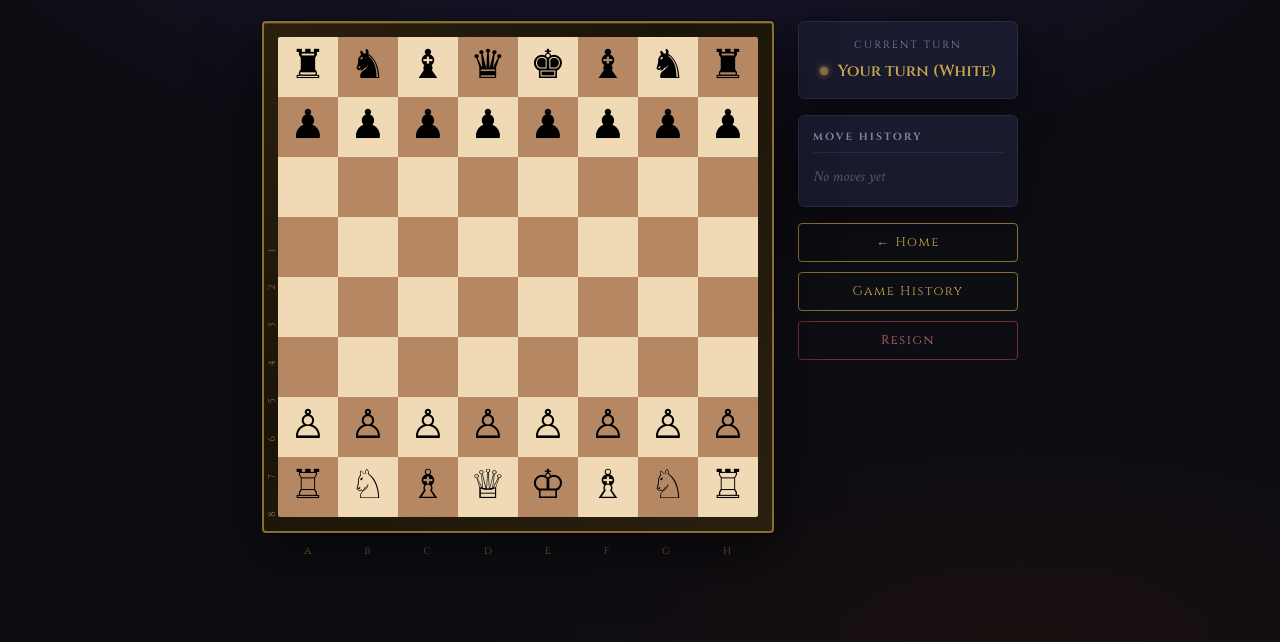
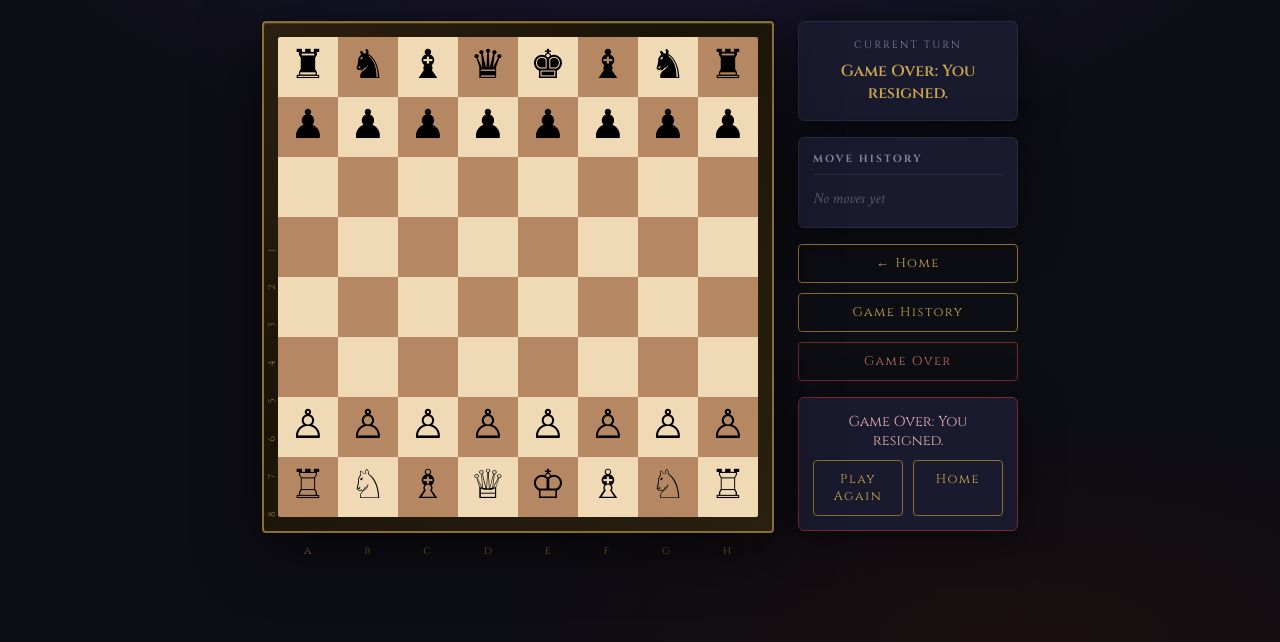
Before and after one commit to azizTarik-ui/AI6001_Project, a plain HTML site: page chess_realm/frontend/play.html in a window 1280 px wide. Both pictures are taken after a click on the button "Resign". Shown: the part 158-800 px from the top of the page. Drawn offline with Linux system fonts and the light colour scheme.

Commit message:
Refined the resign.

```diff
--- a/chess_realm/frontend/game.js
+++ b/chess_realm/frontend/game.js
@@ -1,6 +1,10 @@
 const canvas = document.getElementById("chessBoard");
 const ctx = canvas.getContext("2d");
 const statusEl = document.getElementById("status");
+const resignBtn = document.getElementById("resignBtn");
+const gameOverPanel = document.getElementById("gameOverPanel");
+const gameOverMessageEl = document.getElementById("gameOverMessage");
+const playAgainBtn = document.getElementById("playAgainBtn");
 
 const SQUARE_SIZE = 60;
 const LIGHT      = "#f0d9b5";
@@ -34,10 +38,27 @@ let castleRights = {
 // ─── RESIGN ──────────────────────────────────────────────────
 
 function resignGame() {
-  statusEl.textContent = "You resigned. Game over.";
+  showGameOver("Game Over: You resigned.", "loss");
+}
+
+function showGameOver(message, result) {
+  statusEl.textContent = message;
   currentTurn = "over";
-  // Add this line:
-  saveGame("loss");
+  selectedSquare = null;
+  legalMoves = [];
+
+  if (gameOverPanel && gameOverMessageEl) {
+    gameOverMessageEl.textContent = message;
+    gameOverPanel.classList.remove("hidden");
+  }
+
+  if (resignBtn) {
+    resignBtn.disabled = true;
+    resignBtn.textContent = "Game Over";
+  }
+
+  saveGame(result);
+  drawBoard();
 }
 
 // ─── PIECE HELPERS ───────────────────────────────────────────
@@ -509,21 +530,14 @@ function movePiece(fromRow, fromCol, toRow, toCol) {
   const state = getGameOverStateForBoard(board, currentTurn, castleRights);
 
   if (state === "checkmate") {
-    const winner = currentTurn === "white" ? "Black wins!" : "White wins!";
-    statusEl.textContent = "Checkmate! " + winner;
-    currentTurn = "over";
-    // Add this line:
-    saveGame(currentTurn === "white" ? "loss" : "win");
-    drawBoard();
+    const playerLost = currentTurn === "white";
+    const message = playerLost ? "Game Over: Checkmate. You lose." : "Checkmate! You win!";
+    showGameOver(message, playerLost ? "loss" : "win");
     return;
   }
 
   if (state === "stalemate") {
-    statusEl.textContent = "Stalemate! It's a draw.";
-    currentTurn = "over";
-    // Add this line:
-    saveGame("draw");
-    drawBoard();
+    showGameOver("Game Over: Stalemate. It's a draw.", "draw");
     return;
   }
 
@@ -622,3 +636,13 @@ async function saveGame(result) {
 
 // ─── START ───────────────────────────────────────────────────
 drawBoard();
+
+if (resignBtn) {
+  resignBtn.addEventListener("click", resignGame);
+}
+
+if (playAgainBtn) {
+  playAgainBtn.addEventListener("click", () => {
+    window.location.reload();
+  });
+}
--- a/chess_realm/frontend/play.html
+++ b/chess_realm/frontend/play.html
@@ -43,7 +43,15 @@
         <div class="button-group">
           <a href="index.html" class="btn">← Home</a>
           <a href="history.html" class="btn">Game History</a>
-          <button class="btn danger" onclick="location.reload()">Resign</button>
+          <button id="resignBtn" class="btn danger">Resign</button>
+        </div>
+
+        <div id="gameOverPanel" class="game-over-panel hidden">
+          <p id="gameOverMessage">Game over.</p>
+          <div class="game-over-actions">
+            <button id="playAgainBtn" class="btn">Play Again</button>
+            <a href="index.html" class="btn">Home</a>
+          </div>
         </div>
 
       </div>
--- a/chess_realm/frontend/style.css
+++ b/chess_realm/frontend/style.css
@@ -262,6 +262,36 @@ canvas#chessBoard {
   color: #fff;
 }
 
+.game-over-panel {
+  background: var(--bg-card);
+  border: 1px solid #7a2a2a;
+  border-radius: 6px;
+  padding: 14px;
+  box-shadow: var(--shadow);
+}
+
+.game-over-panel.hidden {
+  display: none;
+}
+
+#gameOverMessage {
+  font-family: 'Cinzel', serif;
+  font-size: 0.9rem;
+  color: #e7b0b0;
+  text-align: center;
+  margin-bottom: 10px;
+}
+
+.game-over-actions {
+  display: flex;
+  gap: 10px;
+}
+
+.game-over-actions .btn {
+  flex: 1;
+  padding: 10px 12px;
+}
+
 /* ── Other pages (home, login, register, history) ── */
 .container {
   background: var(--bg-card);
```
